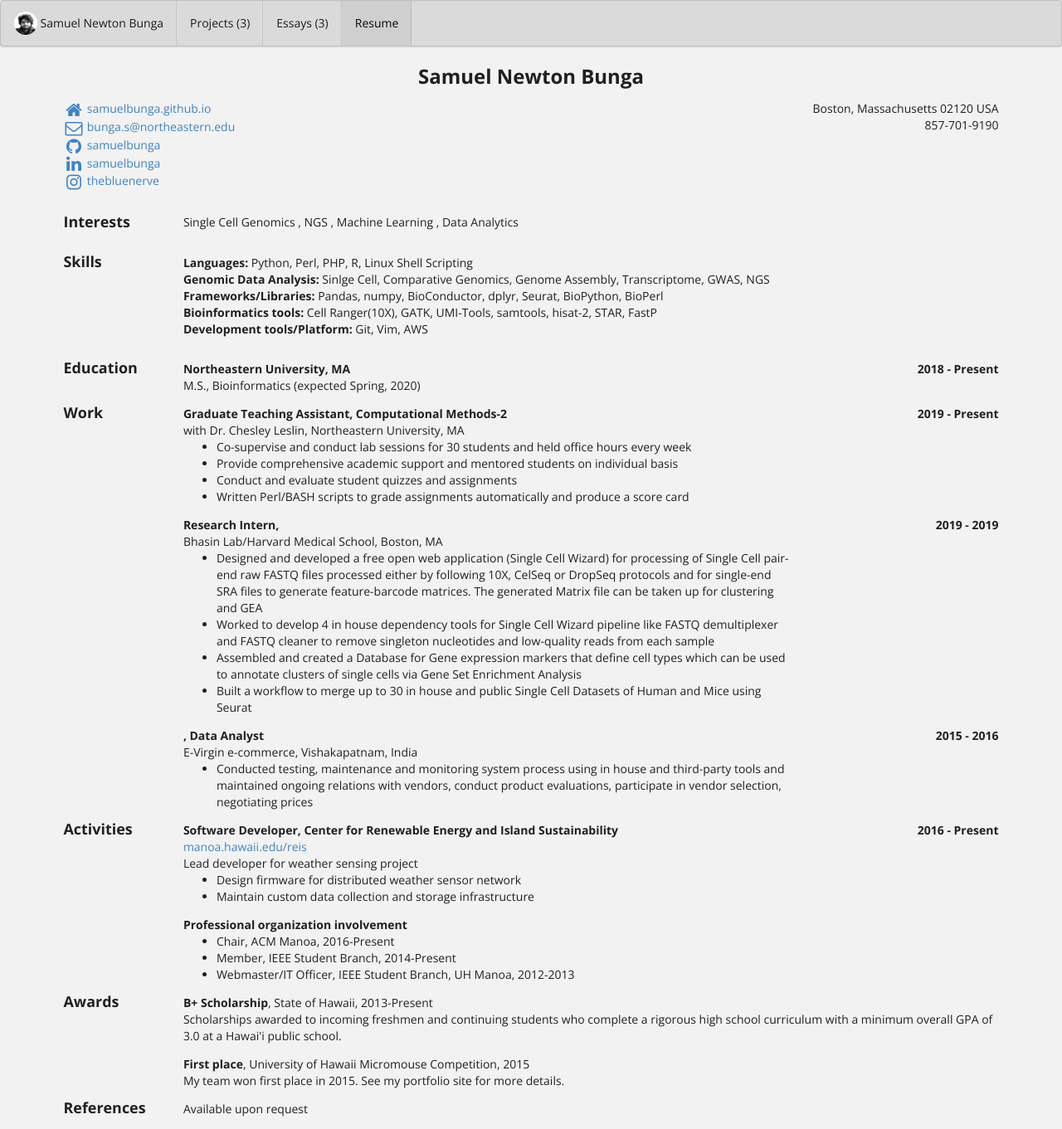
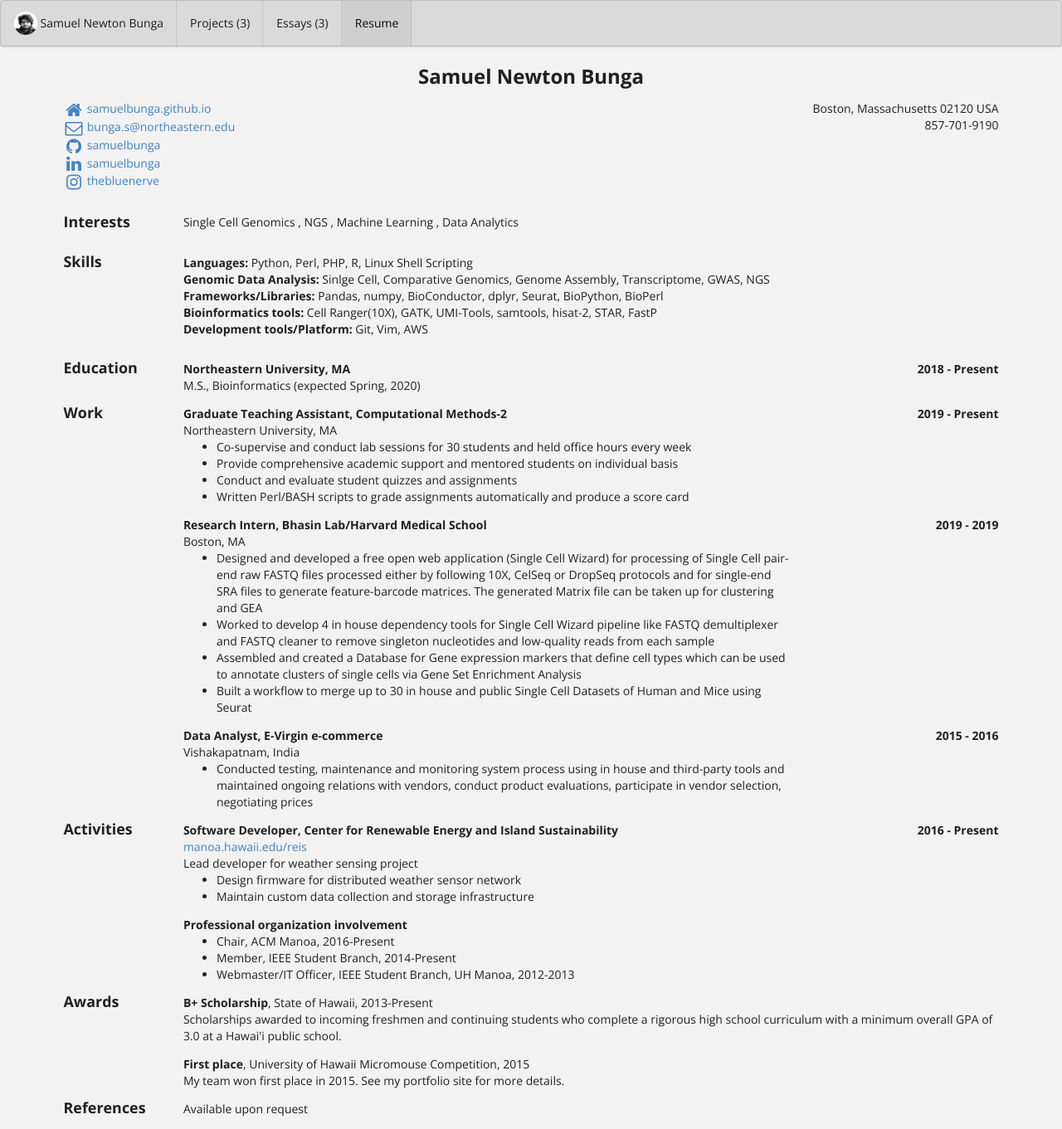
Before and after one commit to samuelbunga/samuelbunga.github.io, a Jekyll site: the page built from bio/index.html, in a window 1280 px wide. Shown: the whole page at 83% size. Built offline with Jekyll 4.4.1, drawn with Linux system fonts in a browser that asks for light colours.

Commit message:
Update bio.json

```diff
--- a/_data/bio.json
+++ b/_data/bio.json
@@ -133,7 +133,7 @@
       "website": "",
       "startDate": "2019-09-07",
       "endDate": "Present",
-      "summary": "with Dr. Chesley Leslin, Northeastern University, MA",
+      "summary": "Northeastern University, MA",
       "highlights": [
         "Co-supervise and conduct lab sessions for 30 students and held office hours every week",
         "Provide comprehensive academic support and mentored students on individual basis",
@@ -142,12 +142,12 @@
       ]
     },
     {
-      "company": "",
+      "company": "Bhasin Lab/Harvard Medical School",
       "position": "Research Intern",
       "website": "",
       "startDate": "2019-05-01",
       "endDate": "2019-12-19",
-      "summary": "Bhasin Lab/Harvard Medical School, Boston, MA",
+      "summary": "Boston, MA",
       "highlights": [
         "Designed and developed a free open web application (Single Cell Wizard) for processing of Single Cell pair-end raw FASTQ files processed either by following 10X, CelSeq or DropSeq protocols and for single-end SRA files to generate feature-barcode matrices. The generated Matrix file can be taken up for clustering and GEA",
         "Worked to develop 4 in house dependency tools for Single Cell Wizard pipeline like FASTQ demultiplexer and FASTQ cleaner to remove singleton nucleotides and low-quality reads from each sample",
@@ -156,11 +156,11 @@
       ]
     },
     {
-      "company": "Data Analyst",
-      "position": "",
+      "company": "E-Virgin e-commerce",
+      "position": "Data Analyst",
       "startDate": "2015-04-01",
       "endDate": "2016-05-01",
-      "summary": "E-Virgin e-commerce, Vishakapatnam, India",
+      "summary": "Vishakapatnam, India",
       "highlights": [
         "Conducted testing, maintenance and monitoring system process using in house and third-party tools and maintained ongoing relations with vendors, conduct product evaluations, participate in vendor selection, negotiating prices",
         ]
```
